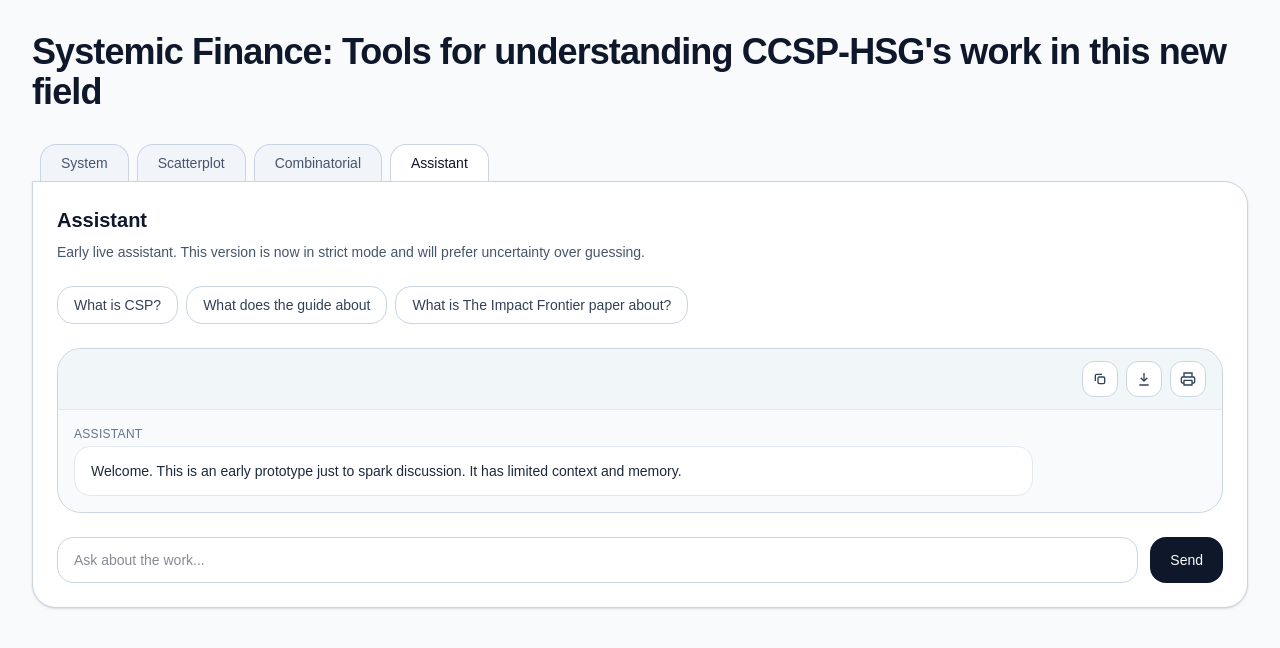
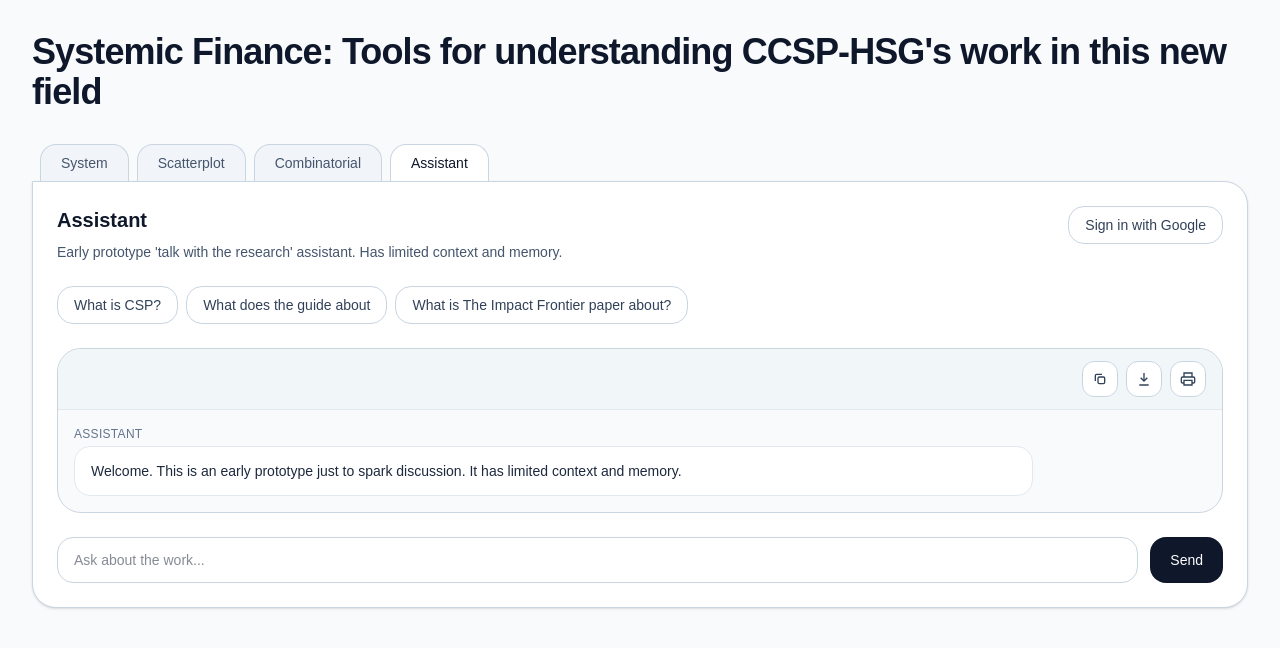
Before and after one commit to jh-tpp/visuals, a Next.js app: page / in a window 1280 px wide. Both pictures are taken after a click on the button "Assistant". Shown: the top 648 px of the page. Built offline with nearby package versions, Linux system fonts and the light colour scheme.

Commit message:
update auth for final gui deploy

```diff
--- a/auth.ts
+++ b/auth.ts
@@ -26,30 +26,22 @@ export const { handlers, auth, signIn, signOut } = NextAuth({
   session: {
     strategy: "jwt",
   },
-callbacks: {
+  callbacks: {
     async signIn({ account, profile }) {
+      if (account?.provider !== "google") return false;
+
       const email =
         typeof profile?.email === "string" ? profile.email.toLowerCase() : "";
 
       const emailVerified = profile?.email_verified === true;
-      const allowedEmails = [...getAllowedEmails()];
+      const allowedEmails = getAllowedEmails();
       const allowedDomains = getAllowedDomains();
-
-      console.log("[auth][signIn-debug]", {
-        provider: account?.provider,
-        email,
-        emailVerified,
-        allowedEmails,
-        allowedDomains,
-      });
-
-      if (account?.provider !== "google") return false;
 
       return Boolean(
         email &&
           emailVerified &&
-          (allowedEmails.includes(email) ||
-            allowedDomains.some((domain) => email.endsWith(`@${domain}`)))
+          (allowedEmails.has(email) ||
+            emailMatchesAllowedDomain(email, allowedDomains))
       );
     },
   },
--- a/components/AssistantPanel.jsx
+++ b/components/AssistantPanel.jsx
@@ -222,6 +222,10 @@ export default function AssistantPanel() {
       const data = await response.json();
 
       if (!response.ok) {
+        if (response.status === 401) {
+          throw new Error("Not authenticated. Use the 'Sign in with Google' button above.");
+        }
+
         throw new Error(data?.error || "Request failed");
       }
 
@@ -299,11 +303,20 @@ export default function AssistantPanel() {
 
   return (
     <div className="space-y-6">
-      <div className="space-y-2 print:hidden">
-        <h2 className="text-xl font-semibold text-slate-900">Assistant</h2>
-        <p className="text-sm text-slate-600 max-w-3xl">
-           Early live assistant. This version is now in strict mode and will prefer uncertainty over guessing.
-        </p>
+      <div className="flex items-start justify-between gap-4 print:hidden">
+        <div className="space-y-2">
+          <h2 className="text-xl font-semibold text-slate-900">Assistant</h2>
+          <p className="text-sm text-slate-600 max-w-3xl">
+            Early prototype 'talk with the research' assistant. Has limited context and memory.
+          </p>
+        </div>
+
+        <a
+          href="/api/auth/signin"
+          className="inline-flex items-center justify-center rounded-2xl border border-slate-300 bg-white px-4 py-2 text-sm font-medium text-slate-700 hover:bg-slate-50"
+        >
+          Sign in with Google
+        </a>
       </div>
 
       <div className="flex flex-wrap gap-2 print:hidden">
```
